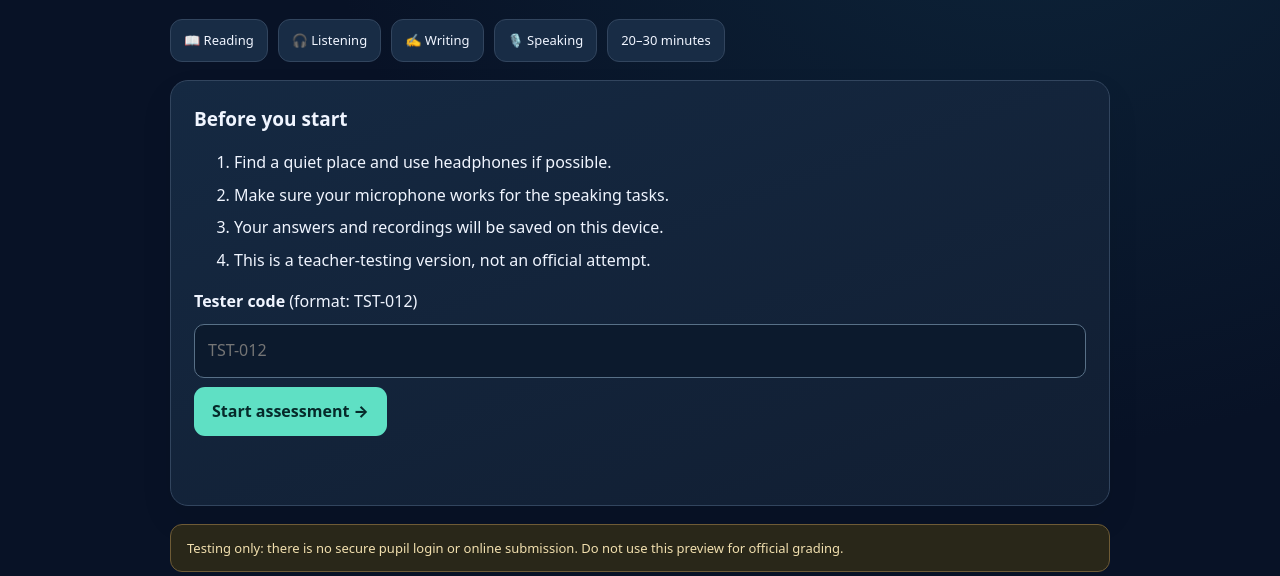
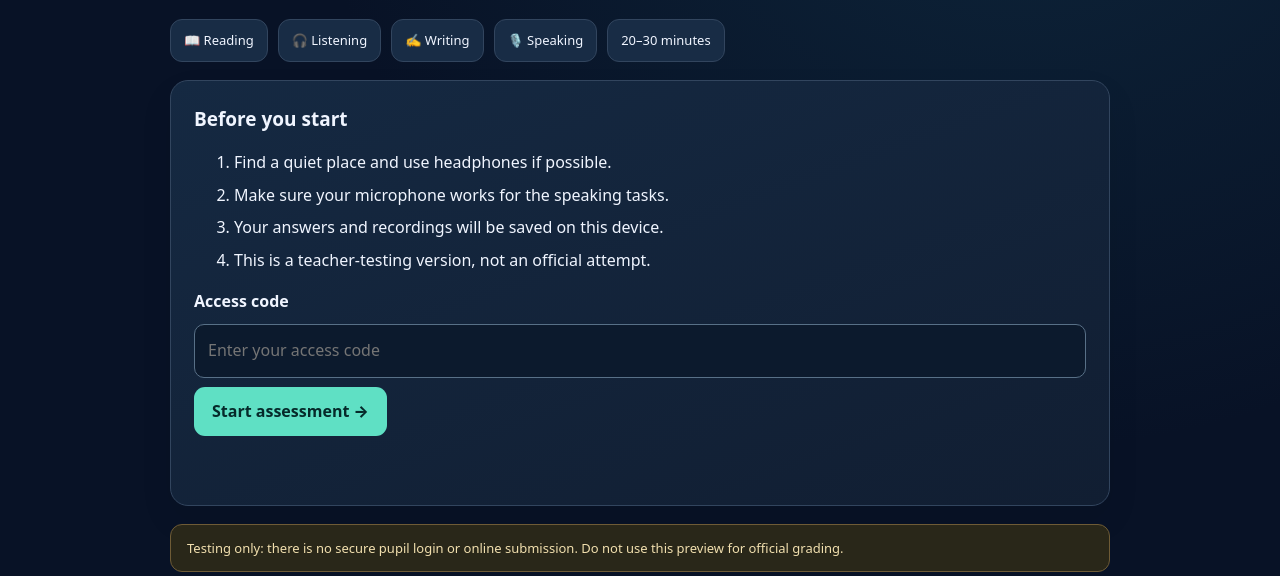
Before and after one commit to mohammaddhameri-blip/Year-6-Topical-Assessment, a plain HTML site: page unit10/index.html in a window 1280 px wide. Shown: the part 224-800 px from the top of the page. Drawn offline with Linux system fonts and the light colour scheme.

Commit message:
Hide example tester code and retain fixed Unit 10 app startup

```diff
--- a/unit10/index.html
+++ b/unit10/index.html
@@ -71,8 +71,8 @@ const question=(q,i,kind,options)=>'<div class="q"><strong>'+(i+1)+'. '+esc(q)+'
 const area=(kind,i,placeholder,rows)=>'<textarea class="field" rows="'+(rows||3)+'" data-kind="'+kind+'" data-index="'+i+'" placeholder="'+esc(placeholder)+'" aria-label="Answer '+(i+1)+'">'+esc(state[kind][i]||"")+'</textarea>';
 function showError(message){const e=$("error");if(e){e.textContent=message;e.scrollIntoView({block:"nearest",behavior:"smooth"})}else alert(message)}
 function draw(){
- if(state.submitted){$("app").innerHTML=head("Assessment submitted on this device","Awaiting teacher review","Your work was saved only in this browser. It has NOT been uploaded or received by the school.")+'<div class="panel"><div class="badge">Testing version</div><h3>Your responses are stored locally.</h3><p class="notice">No scores, TP levels or CEFR results will appear. Teacher review and cloud submission will be available only after the secure assessment backend is added.</p><p>Test code: <strong>'+esc(state.code)+'</strong></p><button class="btn ghost" data-action="reset">Reset this pilot</button></div>';clock();return}
- if(state.page===0){$("app").innerHTML=head("Year 6 · Unit 10","It’s a Mystery.","An individual four-skills assessment inspired by the final unit of the Year 6 English textbook.")+'<div class="metric"><span>📖 Reading</span><span>🎧 Listening</span><span>✍️ Writing</span><span>🎙️ Speaking</span><span>20–30 minutes</span></div><div class="panel"><h3>Before you start</h3><ol><li>Find a quiet place and use headphones if possible.</li><li>Make sure your microphone works for the speaking tasks.</li><li>Your answers and recordings will be saved on this device.</li><li>This is a teacher-testing version, not an official attempt.</li></ol><label for="code"><strong>Tester code</strong> (format: TST-012)</label><input class="field" id="code" maxlength="7" autocomplete="off" value="'+esc(state.code)+'" placeholder="TST-012"><button class="btn" data-action="start">Start assessment →</button><p class="error" id="error"></p></div><div class="note">Testing only: there is no secure pupil login or online submission. Do not use this preview for official grading.</div>';clock();return}
+ if(state.submitted){$("app").innerHTML=head("Assessment submitted on this device","Awaiting teacher review","Your work was saved only in this browser. It has NOT been uploaded or received by the school.")+'<div class="panel"><div class="badge">Testing version</div><h3>Your responses are stored locally.</h3><p class="notice">No scores, TP levels or CEFR results will appear. Teacher review and cloud submission will be available only after the secure assessment backend is added.</p><button class="btn ghost" data-action="reset">Reset this pilot</button></div>';clock();return}
+ if(state.page===0){$("app").innerHTML=head("Year 6 · Unit 10","It’s a Mystery.","An individual four-skills assessment inspired by the final unit of the Year 6 English textbook.")+'<div class="metric"><span>📖 Reading</span><span>🎧 Listening</span><span>✍️ Writing</span><span>🎙️ Speaking</span><span>20–30 minutes</span></div><div class="panel"><h3>Before you start</h3><ol><li>Find a quiet place and use headphones if possible.</li><li>Make sure your microphone works for the speaking tasks.</li><li>Your answers and recordings will be saved on this device.</li><li>This is a teacher-testing version, not an official attempt.</li></ol><label for="code"><strong>Access code</strong></label><input class="field" id="code" maxlength="7" autocomplete="off" value="'+esc(state.code)+'" placeholder="Enter your access code"><button class="btn" data-action="start">Start assessment →</button><p class="error" id="error"></p></div><div class="note">Testing only: there is no secure pupil login or online submission. Do not use this preview for official grading.</div>';clock();return}
  let output="";
  if(state.page===1){
  output=head("01 / 04 · Reading","The Missing Ball","Read the mystery carefully, then answer all eight multiple-choice questions.")+steps()+'<div class="panel"><h3>The Missing Ball</h3><div class="story">'+story.map(t=>"<p>"+esc(t)+"</p>").join("")+'</div></div><div class="panel"><h3>Reading comprehension</h3>'+readQs.map((item,i)=>question(item[0],i,"read",item[1])).join("")+control(0,2)+"</div>";
@@ -93,7 +93,7 @@ function draw(){
  $("app").innerHTML=output;clock();
  if(state.page===4)loadClipsToScreen();
 }
-function start(){const code=String($("code")?.value||"").trim().toUpperCase();if(!/^TST-\d{3}$/.test(code)){showError("Please enter a tester code such as TST-012. Official Y6-### codes will be enabled after backend integration.");return}if(state.started&&state.code&&state.code!==code){showError("This device already has a saved pilot. Reset it before using a different code.");return}state.code=code;state.started=state.started||Date.now();state.page=1;save();draw();window.scrollTo(0,0)}
+function start(){const code=String($("code")?.value||"").trim().toUpperCase();if(!/^TST-\d{3}$/.test(code)){showError("Enter a valid tester access code. Official pupil access will be enabled after backend integration.");return}if(state.started&&state.code&&state.code!==code){showError("This device already has a saved pilot. Reset it before using a different code.");return}state.code=code;state.started=state.started||Date.now();state.page=1;save();draw();window.scrollTo(0,0)}
 function next(to){if(recording){showError("Stop the current recording first.");return}if(to===2&&readQs.some((_,i)=>state.read[i]===undefined)){showError("Answer all eight Reading questions first.");return}if(to===3&&listenQs.some((_,i)=>!String(state.listen[i]||"").trim())){showError("Answer all four Listening questions first.");return}if(to===4&&(integratedQs.some((_,i)=>!String(state.integrated[i]||"").trim())||dialogQs.some((_,i)=>state.dchoices[i]===undefined)||dialogue.some((_,i)=>!String(state.dialogue[i]||"").trim()))){showError("Complete the written answers and dialogue first.");return}if(to===5&&!clips.every(Boolean)){showError("Save all three speaking recordings before continuing.");return}stopNarration();state.page=to;save();draw();window.scrollTo(0,0)}
 function stopNarration(){if("speechSynthesis" in window){speechSynthesis.cancel();utterance=null}}
 function playNarration(){if(!("speechSynthesis" in window)){showError("Your browser does not support spoken narration.");return}stopNarration();utterance=new SpeechSynthesisUtterance(narration);utterance.lang="en-GB";utterance.rate=Number($("speed")?.value||1);utterance.onstart=()=>{if($("audio-status"))$("audio-status").textContent="Narration playing…"};utterance.onend=()=>{if($("audio-status"))$("audio-status").textContent="Narration finished."};utterance.onerror=()=>{if($("audio-status"))$("audio-status").textContent="Playback failed; check speech services on your device."};speechSynthesis.speak(utterance)}
```
